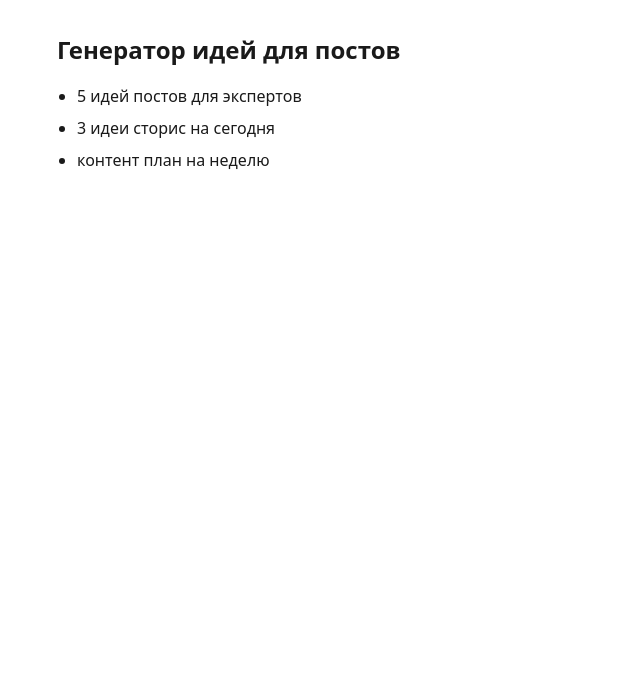
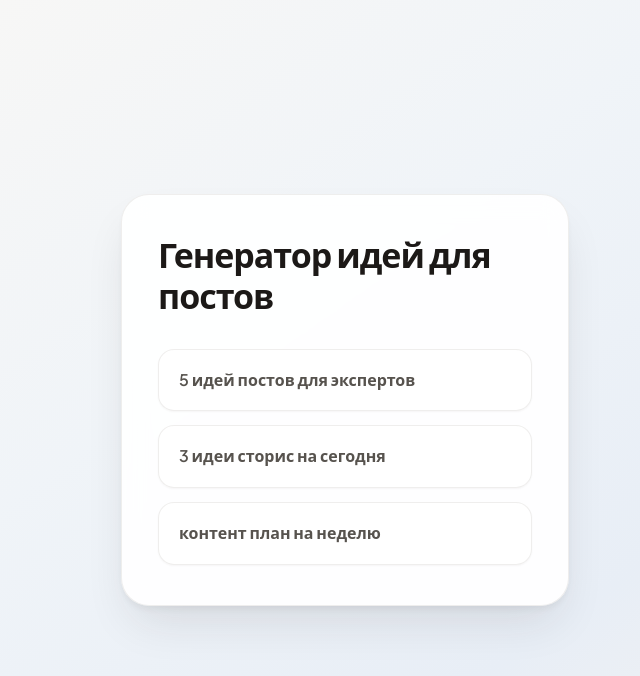
Before and after one commit to hatal19814199-ai/proekt_test, a plain HTML site: page index.html in a window 1280 px wide. Shown: the whole page, without its empty margins (295-935 px from the left). Drawn offline with Linux system fonts and the light colour scheme.

Commit message:
добавили стриля

```diff
--- a/index.html
+++ b/index.html
@@ -4,34 +4,125 @@
   <meta charset="UTF-8">
   <meta name="viewport" content="width=device-width, initial-scale=1.0">
   <title>Генератор идей для постов</title>
+  <link rel="preconnect" href="https://fonts.googleapis.com">
+  <link rel="preconnect" href="https://fonts.gstatic.com" crossorigin>
+  <link href="https://fonts.googleapis.com/css2?family=Plus+Jakarta+Sans:wght@500;600;700&display=swap" rel="stylesheet">
   <style>
+    *, *::before, *::after {
+      box-sizing: border-box;
+    }
+
+    :root {
+      --ink: #1c1917;
+      --ink-soft: #57534e;
+      --surface: rgba(255, 255, 255, 0.92);
+      --row: rgba(255, 255, 255, 0.65);
+      --row-hover: rgba(255, 255, 255, 0.95);
+      --border: rgba(120, 113, 108, 0.12);
+      --shadow-card: 0 4px 6px -1px rgba(41, 37, 36, 0.06),
+        0 24px 48px -12px rgba(41, 37, 36, 0.12);
+      --shadow-row: 0 1px 2px rgba(41, 37, 36, 0.04);
+      --shadow-row-hover: 0 8px 24px -6px rgba(41, 37, 36, 0.1);
+    }
+
     body {
-      font-family: system-ui, -apple-system, Segoe UI, Roboto, sans-serif;
-      max-width: 36rem;
-      margin: 2rem auto;
-      padding: 0 1rem;
-      line-height: 1.5;
-      color: #1a1a1a;
+      margin: 0;
+      min-height: 100dvh;
+      font-family: "Plus Jakarta Sans", system-ui, -apple-system, sans-serif;
+      font-weight: 500;
+      color: var(--ink);
+      line-height: 1.55;
+      -webkit-font-smoothing: antialiased;
+      background: linear-gradient(
+        145deg,
+        #faf8f5 0%,
+        #f0f4f8 42%,
+        #e8eef6 72%,
+        #f5f2ef 100%
+      );
+      background-attachment: fixed;
     }
-    h1 {
-      font-size: 1.5rem;
+
+    .page {
+      min-height: 100dvh;
+      display: flex;
+      align-items: center;
+      justify-content: center;
+      padding: clamp(1.25rem, 4vw, 2.5rem);
+    }
+
+    .card {
+      width: 100%;
+      max-width: 28rem;
+      background: var(--surface);
+      backdrop-filter: blur(12px);
+      -webkit-backdrop-filter: blur(12px);
+      border-radius: clamp(1.25rem, 3vw, 1.75rem);
+      border: 1px solid var(--border);
+      box-shadow: var(--shadow-card);
+      padding: clamp(1.75rem, 5vw, 2.5rem) clamp(1.5rem, 4vw, 2.25rem);
+    }
+
+    .card h1 {
+      margin: 0 0 clamp(1.5rem, 4vw, 2rem);
+      font-size: clamp(1.625rem, 5.2vw, 2.125rem);
+      font-weight: 700;
+      letter-spacing: -0.03em;
+      line-height: 1.2;
+      color: var(--ink);
+    }
+
+    .list {
+      list-style: none;
+      margin: 0;
+      padding: 0;
+      display: flex;
+      flex-direction: column;
+      gap: clamp(0.625rem, 2vw, 0.875rem);
+    }
+
+    .list li {
+      margin: 0;
+      padding: clamp(0.875rem, 2.5vw, 1.125rem) clamp(1rem, 3vw, 1.25rem);
+      background: var(--row);
+      border: 1px solid var(--border);
+      border-radius: clamp(0.75rem, 2vw, 1rem);
+      box-shadow: var(--shadow-row);
+      font-size: clamp(0.9375rem, 2.8vw, 1rem);
       font-weight: 600;
-      margin-bottom: 1rem;
+      color: var(--ink-soft);
+      transition: transform 0.22s ease, box-shadow 0.22s ease,
+        background 0.22s ease, color 0.22s ease, border-color 0.22s ease;
     }
-    ul {
-      padding-left: 1.25rem;
+
+    .list li:hover {
+      transform: translateY(-2px);
+      background: var(--row-hover);
+      color: var(--ink);
+      border-color: rgba(120, 113, 108, 0.18);
+      box-shadow: var(--shadow-row-hover);
     }
-    li {
-      margin-bottom: 0.5rem;
+
+    @media (prefers-reduced-motion: reduce) {
+      .list li {
+        transition: none;
+      }
+      .list li:hover {
+        transform: none;
+      }
     }
   </style>
 </head>
 <body>
-  <h1>Генератор идей для постов</h1>
-  <ul>
-    <li>5 идей постов для экспертов</li>
-    <li>3 идеи сторис на сегодня</li>
-    <li>контент план на неделю</li>
-  </ul>
+  <div class="page">
+    <main class="card">
+      <h1>Генератор идей для постов</h1>
+      <ul class="list">
+        <li>5 идей постов для экспертов</li>
+        <li>3 идеи сторис на сегодня</li>
+        <li>контент план на неделю</li>
+      </ul>
+    </main>
+  </div>
 </body>
 </html>
```
